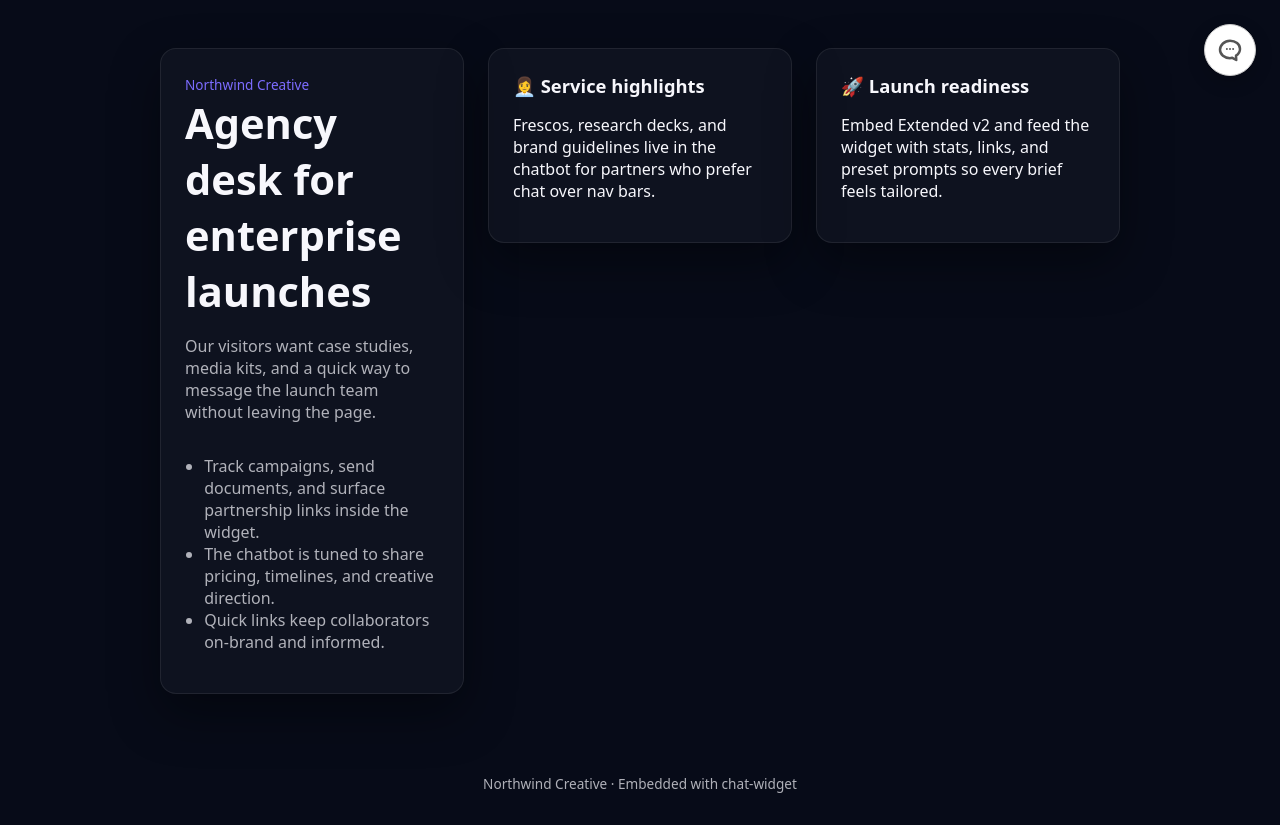
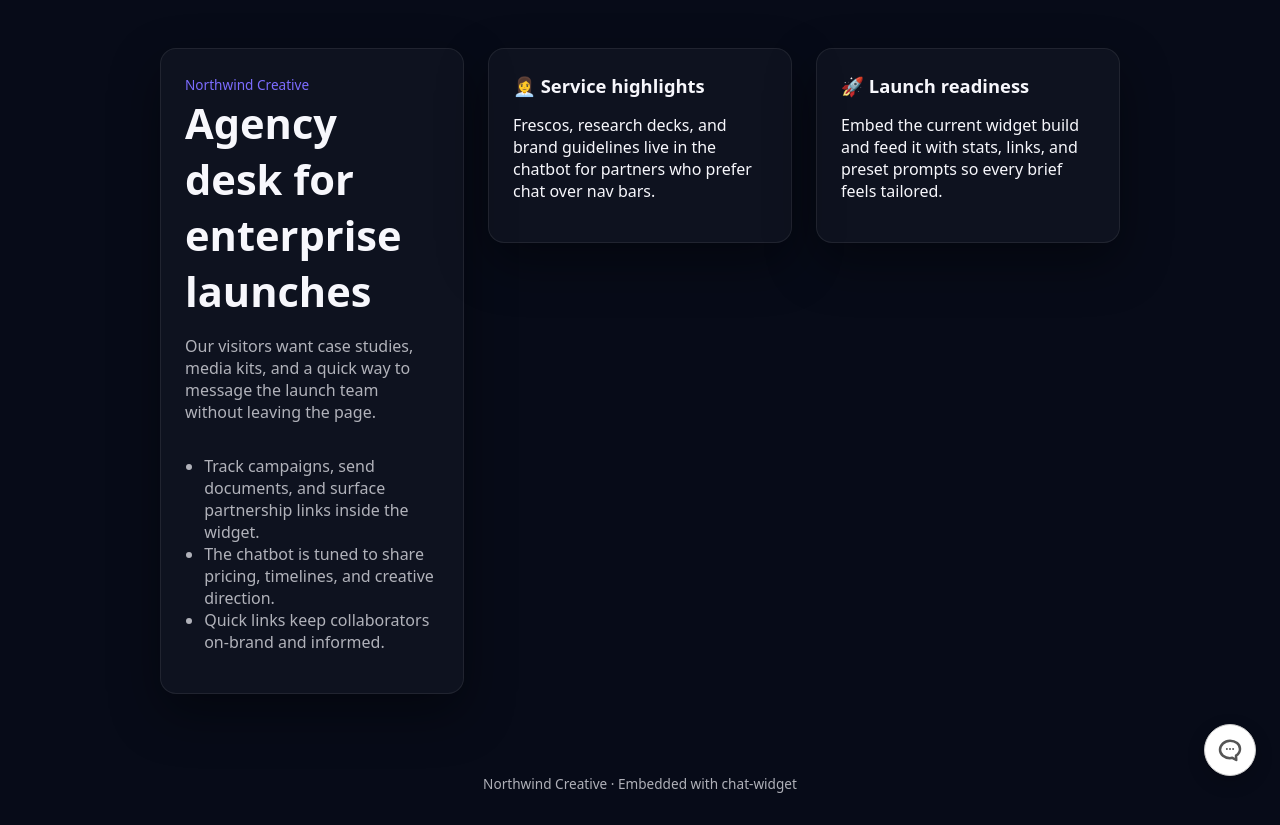
Before and after one commit to jovylle/chatbot-widget, a website: page public/examples/agency.html in a window 1280 px wide. Drawn offline with Linux system fonts and the light colour scheme.

Commit message:
update example embeds

```diff
--- a/public/examples/agency.html
+++ b/public/examples/agency.html
@@ -100,7 +100,7 @@
 
     <section class="panel">
       <h2>🚀 Launch readiness</h2>
-      <p>Embed Extended v2 and feed the widget with stats, links, and preset prompts so every brief feels tailored.</p>
+      <p>Embed the current widget build and feed it with stats, links, and preset prompts so every brief feels tailored.</p>
     </section>
   </main>
 
@@ -109,7 +109,7 @@
   "chatbot": {
     "siteID": "northwind-agency",
     "theme": "dark",
-    "position": "top-right",
+    "position": "bottom-right",
     "accentColor": "#7c6cff",
     "variant": "agency",
     "tagline": "Partner-ready context with a creative twist.",
@@ -131,7 +131,7 @@
   }
 }
   </script>
-  <script src="../v2/embed.js"></script>
+  <script src="../embed.js"></script>
 
   <footer>Northwind Creative · Embedded with chat-widget </footer>
 </body>
```
Also changed, not shown: public/examples/marketplace.html (+1 -1 lines), public/examples/resort.html (+1 -1 lines).
